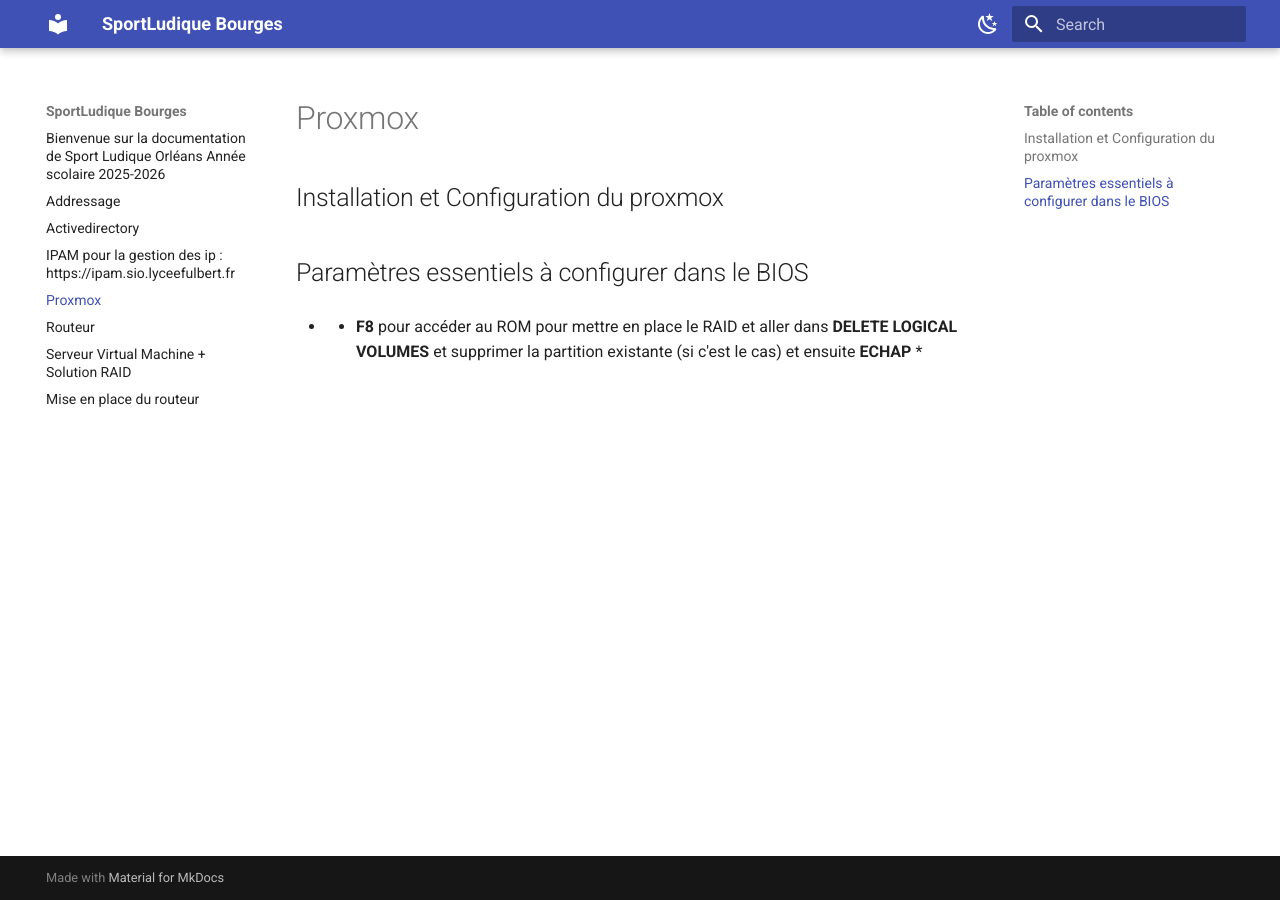
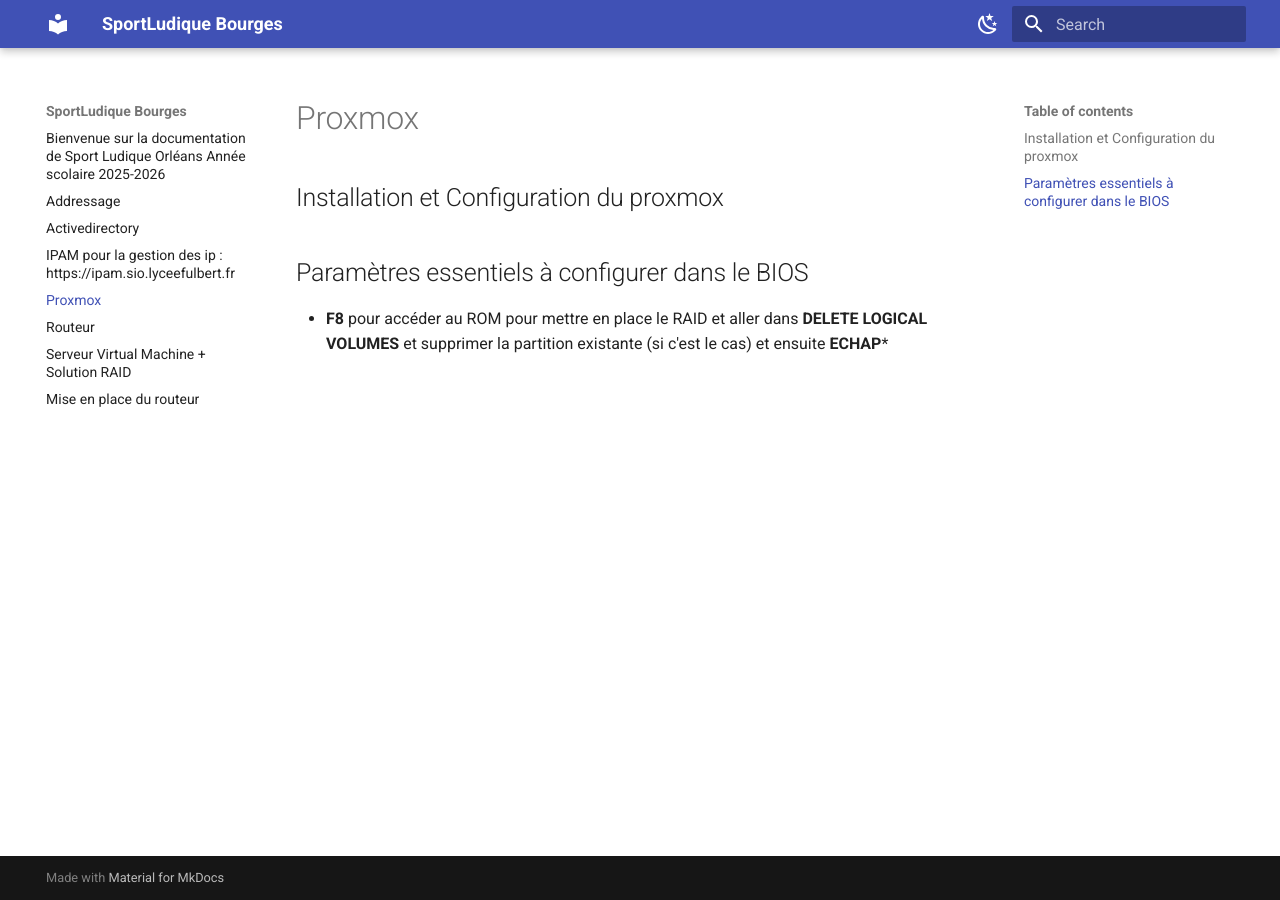
Before and after one commit to RAYAN241351/SportLudique2025-2026, an MkDocs documentation site: the page built from docs/proxmox.md, in a window 1280 px wide. Built offline with MkDocs 1.6.1 and Material for MkDocs 9.7.7, drawn with Linux system fonts in a browser that asks for light colours.

```diff
--- a/docs/proxmox.md
+++ b/docs/proxmox.md
@@ -1,4 +1,4 @@
 ## Installation et Configuration du proxmox
 
 ## Paramètres essentiels à configurer dans le BIOS
-- * **F8** pour accéder au ROM pour mettre en place le RAID et aller dans **DELETE LOGICAL VOLUMES** et supprimer la partition existante (si c'est le cas) et ensuite **ECHAP**  *
+- **F8** pour accéder au ROM pour mettre en place le RAID et aller dans **DELETE LOGICAL VOLUMES** et supprimer la partition existante (si c'est le cas) et ensuite **ECHAP***
```
